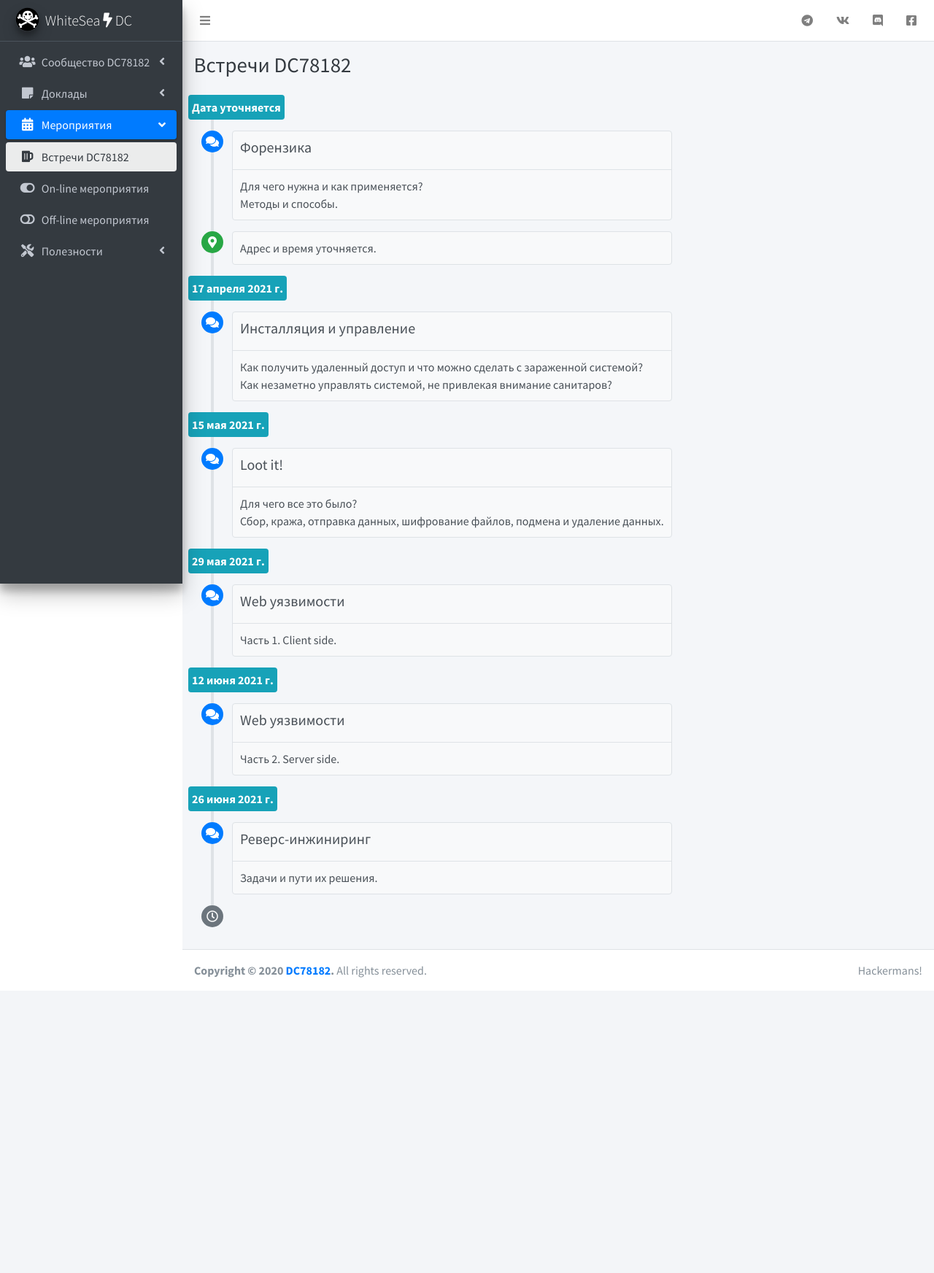
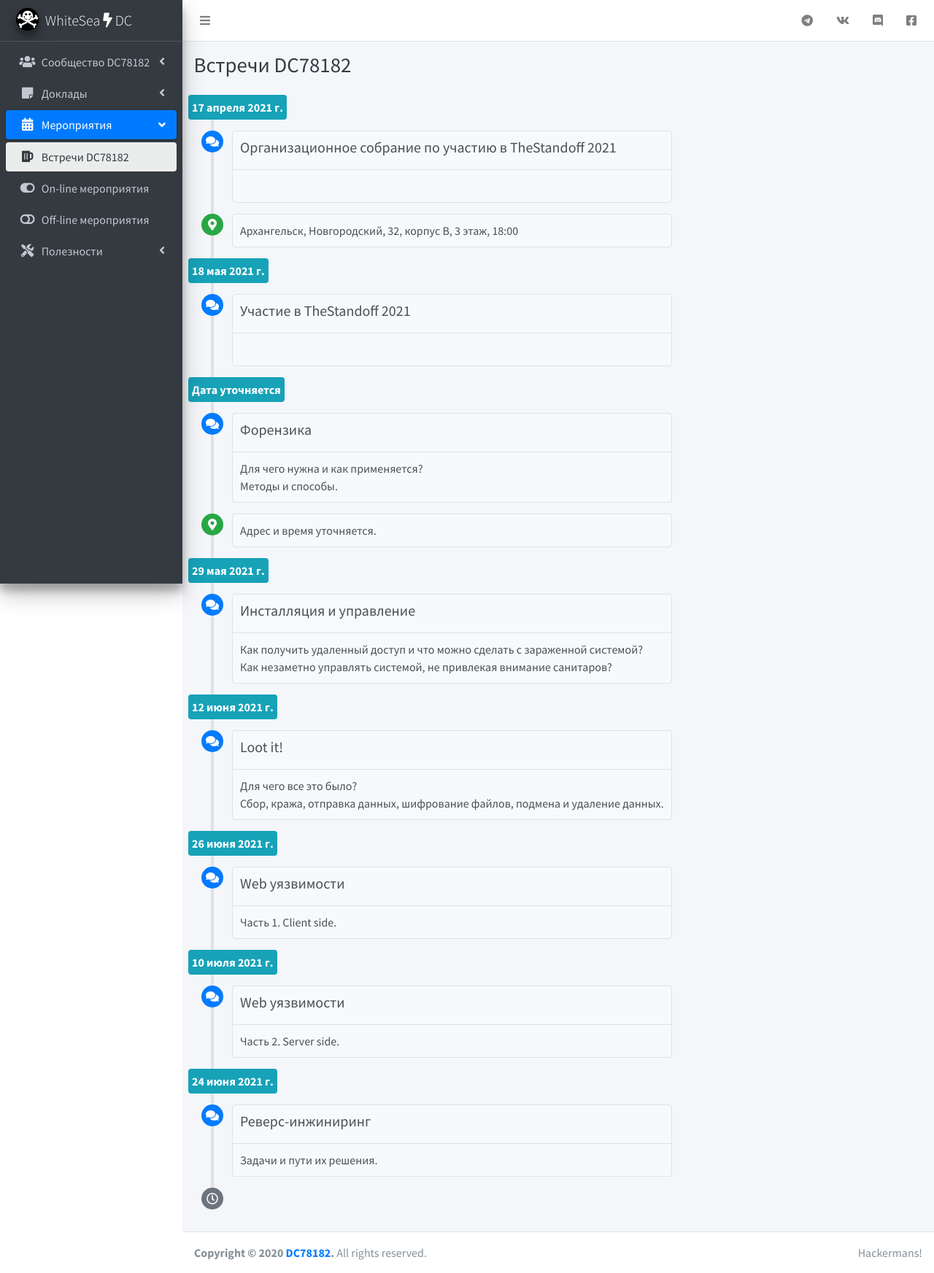
Before and after one commit to DC78182/dc78182.org, a PHP site: page / in a window 1280 px wide. Shown: the whole page at 73% size. Before the commit the page ends 1340 px from the top, so only its background shows below. Run offline with PHP 8.4, Linux system fonts and the light colour scheme; some libraries are stand-ins or nearby versions.

Commit message:
Информация о TheStandoff

```diff
--- a/pages/dc78182.php
+++ b/pages/dc78182.php
@@ -17,6 +17,57 @@
             <div class="row">
                 <!-- The timeline -->
                 <div class="timeline timeline-inverse">
+
+                    <!-- timeline time label -->
+                    <div class="time-label">
+                        <span class="bg-info">
+                            17 апреля 2021 г.
+                        </span>
+                    </div>
+                    <!-- /.timeline-label -->
+                    <!-- timeline item -->
+                    <div>
+                        <i class="fas fa-comments bg-primary"></i>
+                        <div class="timeline-item">
+                            <div class="timeline-header">
+                                <h5>Организационное собрание по участию в TheStandoff 2021</h5>
+                            </div>
+                            <div class="timeline-body">
+                                <br>
+                            </div>
+                        </div>
+                    </div>
+                    <!-- END timeline item -->
+                    <!-- timeline item -->
+                    <div>
+                        <i class="fas fa-map-marker-alt bg-success"></i>
+                        <div class="timeline-item">
+                            <div class="timeline-body">
+                                Архангельск, Новгородский, 32, корпус B, 3 этаж, 18:00
+                            </div>
+                        </div>
+                    </div>
+                    <!-- END timeline item -->
+                    <!-- timeline time label -->
+                    <div class="time-label">
+                        <span class="bg-info">
+                            18 мая 2021 г.
+                        </span>
+                    </div>
+                    <!-- /.timeline-label -->
+                    <!-- timeline item -->
+                    <div>
+                        <i class="fas fa-comments bg-primary"></i>
+                        <div class="timeline-item">
+                            <div class="timeline-header">
+                                <h5>Участие в TheStandoff 2021</h5>
+                            </div>
+                            <div class="timeline-body">
+                                <br>
+                            </div>
+                        </div>
+                    </div>
+                    <!-- END timeline item -->
                     <!-- timeline time label -->
                     <div class="time-label">
                         <span class="bg-info">
@@ -53,7 +104,7 @@
                     <!-- timeline time label -->
                     <div class="time-label">
                         <span class="bg-info">
-                            17 апреля 2021 г.
+                            29 мая 2021 г.
                         </span>
                     </div>
                     <!-- /.timeline-label -->
@@ -75,7 +126,7 @@
                     <!-- timeline time label -->
                     <div class="time-label">
                         <span class="bg-info">
-                            15 мая 2021 г.
+                            12 июня 2021 г.
                         </span>
                     </div>
                     <!-- /.timeline-label -->
@@ -97,7 +148,7 @@
                     <!-- timeline time label -->
                     <div class="time-label">
                         <span class="bg-info">
-                            29 мая 2021 г.
+                            26 июня 2021 г.
                         </span>
                     </div>
                     <!-- /.timeline-label -->
@@ -117,7 +168,7 @@
                     <!-- timeline time label -->
                     <div class="time-label">
                         <span class="bg-info">
-                            12 июня 2021 г.
+                            10 июля 2021 г.
                         </span>
                     </div>
                     <!-- /.timeline-label -->
@@ -137,7 +188,7 @@
                     <!-- timeline time label -->
                     <div class="time-label">
                         <span class="bg-info">
-                            26 июня 2021 г.
+                            24 июня 2021 г.
                         </span>
                     </div>
                     <!-- /.timeline-label -->
```
